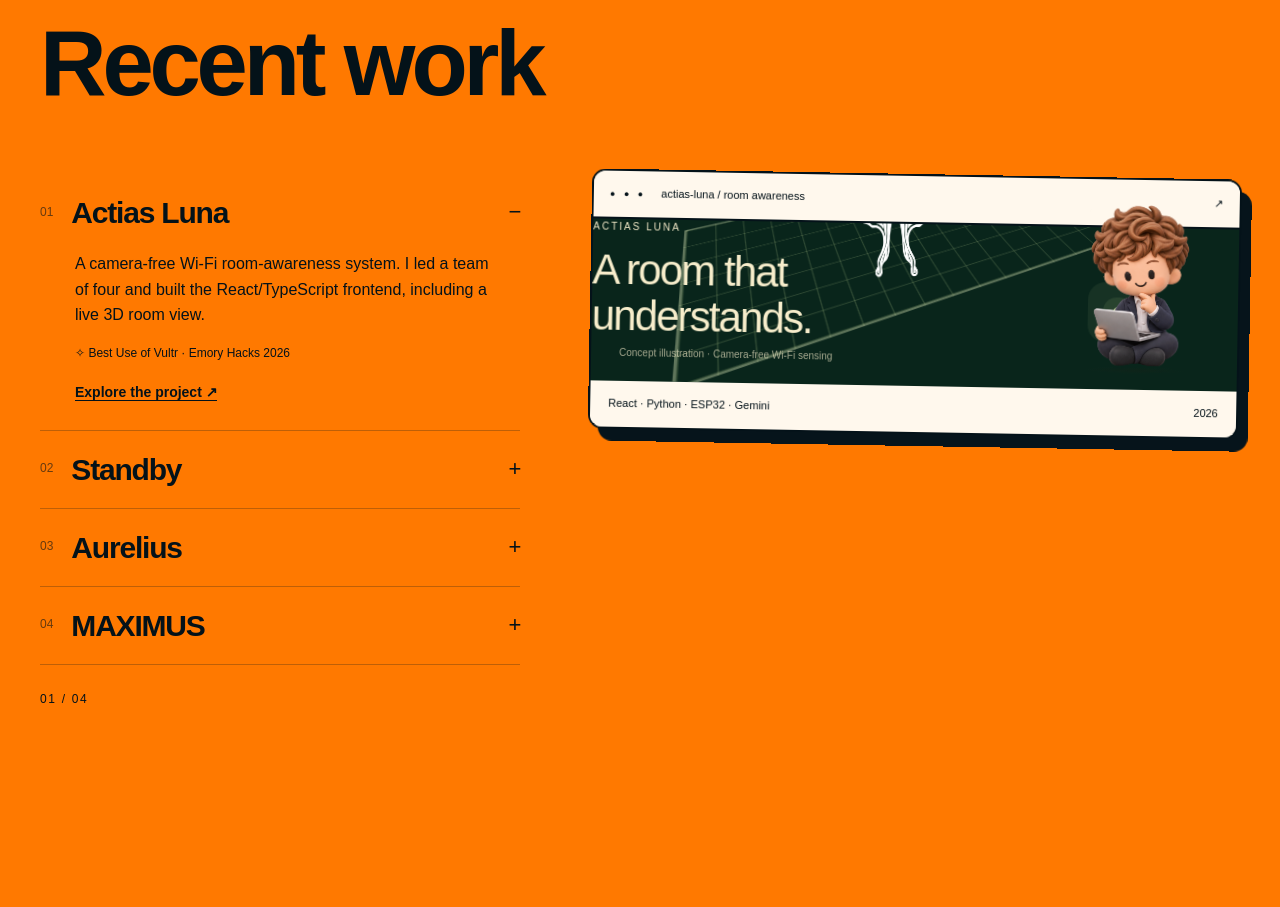
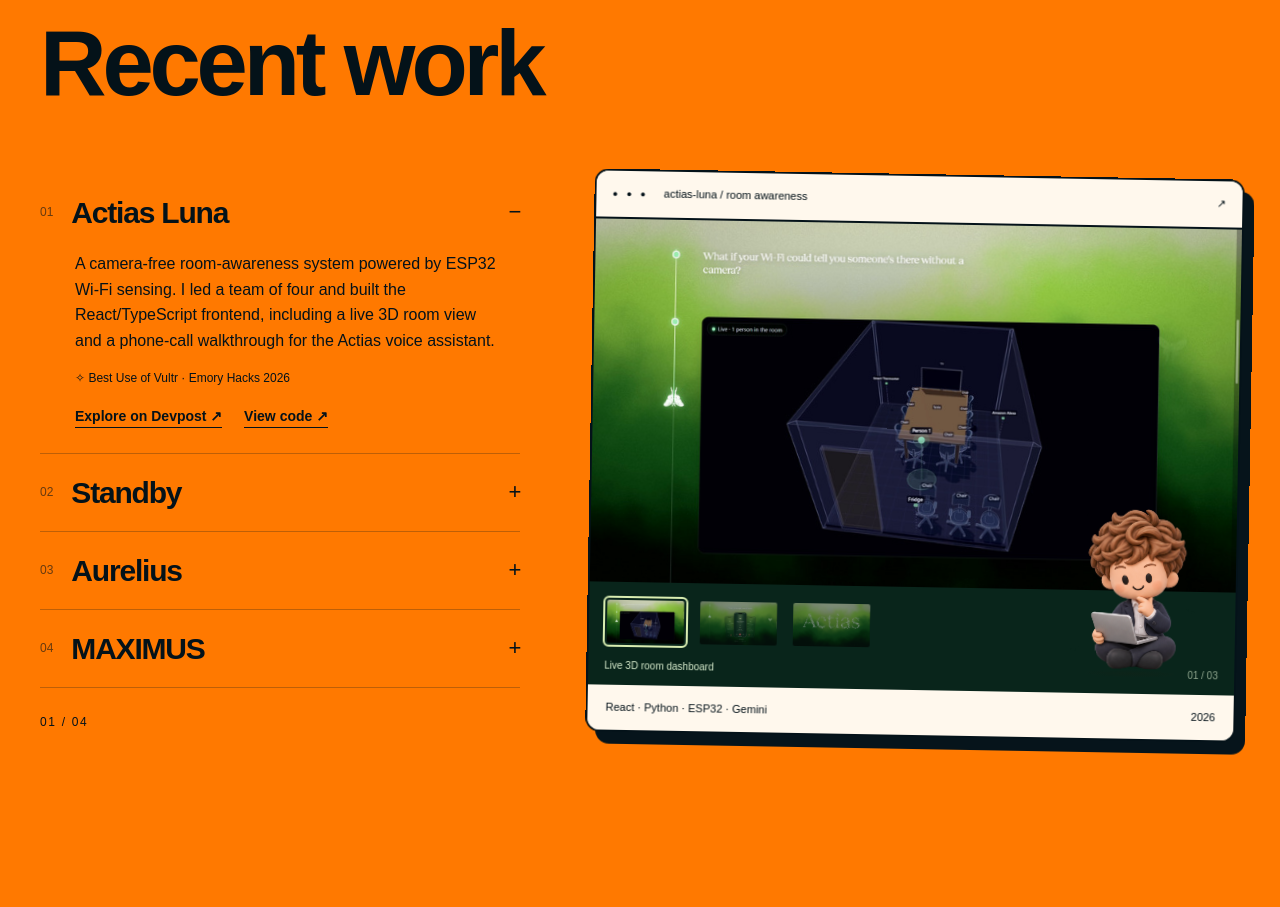
Before and after one commit to tkarounas/tkarounas.github.io, a plain HTML site: page index.html in a window 1280 px wide. Shown: the part 1886-2793 px from the top of the page. Drawn offline with Linux system fonts and the light colour scheme; a web font is replaced by a local one.

Commit message:
Link Actias Devpost and feature real product screenshots

```diff
--- a/index.html
+++ b/index.html
@@ -13,8 +13,8 @@
   <title>Tomas Karounas — Product-minded builder</title>
   <link rel="icon" href="assets/favicon.svg" type="image/svg+xml">
   <link rel="stylesheet" href="styles.css">
-  <link rel="stylesheet" href="character-tuning.css?v=20261117-3">
-  <script src="script.js" defer></script>
+  <link rel="stylesheet" href="character-tuning.css?v=20261117-4">
+  <script src="script.js?v=20261117-4" defer></script>
   <script src="character-animation.js" defer></script>
 </head>
 <body>
@@ -64,18 +64,16 @@
       <div class="section-heading"><p class="eyebrow">A FEW THINGS I’VE BUILT</p><h2 id="work-title">Recent work</h2></div>
       <div class="project-layout">
         <div class="project-list" aria-label="Select a project">
-          <article class="project active"><h3><button aria-expanded="true" aria-controls="project-0" data-project="0"><span class="number">01</span> Actias Luna <span class="plus" aria-hidden="true">−</span></button></h3><div class="project-description" id="project-0"><p>A camera-free Wi-Fi room-awareness system. I led a team of four and built the React/TypeScript frontend, including a live 3D room view.</p><p class="award">✧ Best Use of Vultr · Emory Hacks 2026</p><a href="https://github.com/Yeti-Owner/ActiasLuna" target="_blank" rel="noopener noreferrer">Explore the project ↗</a></div></article>
+          <article class="project active"><h3><button aria-expanded="true" aria-controls="project-0" data-project="0"><span class="number">01</span> Actias Luna <span class="plus" aria-hidden="true">−</span></button></h3><div class="project-description" id="project-0"><p>A camera-free room-awareness system powered by ESP32 Wi-Fi sensing. I led a team of four and built the React/TypeScript frontend, including a live 3D room view and a phone-call walkthrough for the Actias voice assistant.</p><p class="award">✧ Best Use of Vultr · Emory Hacks 2026</p><div class="project-links"><a href="https://devpost.com/software/actias" target="_blank" rel="noopener noreferrer">Explore on Devpost ↗</a><a href="https://github.com/Yeti-Owner/ActiasLuna" target="_blank" rel="noopener noreferrer">View code ↗</a></div></div></article>
           <article class="project"><h3><button aria-expanded="false" aria-controls="project-1" data-project="1"><span class="number">02</span> Standby <span class="plus" aria-hidden="true">+</span></button></h3><div class="project-description" id="project-1" hidden><p>A voice-powered travel briefing tool, built and shipped by a team of two in six hours. One spoken sentence brings together flight globes, terminal maps, TSA, and weather information.</p><p class="award">✧ Best Use of Snowflake · Hacklonega 2026</p><a href="mailto:tkarounas@gmail.com?subject=Tell%20me%20about%20Standby">Ask about Standby ↗</a></div></article>
           <article class="project"><h3><button aria-expanded="false" aria-controls="project-2" data-project="2"><span class="number">03</span> Aurelius <span class="plus" aria-hidden="true">+</span></button></h3><div class="project-description" id="project-2" hidden><p>An AI-powered study focus system. I directed a team of four across hardware, backend, and frontend to deliver a working product in 23 hours.</p><p class="award">✧ Best Use of Vultr · CUhackit 2026</p><a href="mailto:tkarounas@gmail.com?subject=Tell%20me%20about%20Aurelius">Ask about Aurelius ↗</a></div></article>
           <article class="project"><h3><button aria-expanded="false" aria-controls="project-3" data-project="3"><span class="number">04</span> MAXIMUS <span class="plus" aria-hidden="true">+</span></button></h3><div class="project-description" id="project-3" hidden><p>A native iOS app I’m building for personal finance, habits, goals, and an AI advisor. I own the product from the first problem statement through the roadmap, design, and SwiftUI implementation.</p><p class="award">Independent project · In development</p><a href="mailto:tkarounas@gmail.com?subject=Tell%20me%20about%20MAXIMUS">Ask about MAXIMUS ↗</a></div></article>
           <p class="project-counter" aria-live="polite">01 / 04</p>
         </div>
-        <div class="project-visual" aria-label="Project concept illustration">
+        <div class="project-visual" aria-label="Project preview">
           <div class="browser-bar"><span class="dots" aria-hidden="true">● ● ●</span><span id="visual-label">actias-luna / room awareness</span><span aria-hidden="true">↗</span></div>
           <div id="project-art" class="art luna">
-            <div class="art-kicker">ACTIAS LUNA</div><h3>A room that<br>understands.</h3>
-            <div class="room"><div class="room-grid"></div><span class="sensor s1"></span><span class="sensor s2"></span><span class="sensor s3"></span><div class="signal"></div><img class="moth" src="assets/moth.png" alt="Actias Luna moth artwork" width="160" height="160"></div>
-            <span class="concept-label">Concept illustration · Camera-free Wi-Fi sensing</span>
+            <div class="actias-gallery"><a class="actias-fullsize" href="assets/actias-interface.jpg" target="_blank" rel="noopener" aria-label="Open full-size Actias 3D room screenshot"><img class="actias-screenshot" src="assets/actias-interface.jpg" alt="Actias live 3D room dashboard showing a person's estimated position using Wi-Fi sensing" width="806" height="453"></a><div class="actias-gallery-nav" role="group" aria-label="Actias project screenshots"><button type="button" data-actias-shot="0" aria-pressed="true" aria-label="Show 3D room dashboard"><img src="assets/actias-interface.jpg" alt="" width="806" height="453"></button><button type="button" data-actias-shot="1" aria-pressed="false" aria-label="Show voice assistant walkthrough"><img src="assets/actias-room.jpg" alt="" width="806" height="453" loading="lazy"></button><button type="button" data-actias-shot="2" aria-pressed="false" aria-label="Show Actias title artwork"><img src="assets/actias-title.jpg" alt="" width="806" height="453" loading="lazy"></button></div><p class="actias-gallery-caption" aria-live="polite"><span>Live 3D room dashboard</span><span class="actias-gallery-count">01 / 03</span></p></div>
           </div>
           <div class="visual-footer"><span id="visual-stack">React · Python · ESP32 · Gemini</span><span>2026</span></div>
           <span class="project-mascot toon" data-character="project" data-pose="0" aria-hidden="true"><canvas width="400" height="400"></canvas></span>
```
